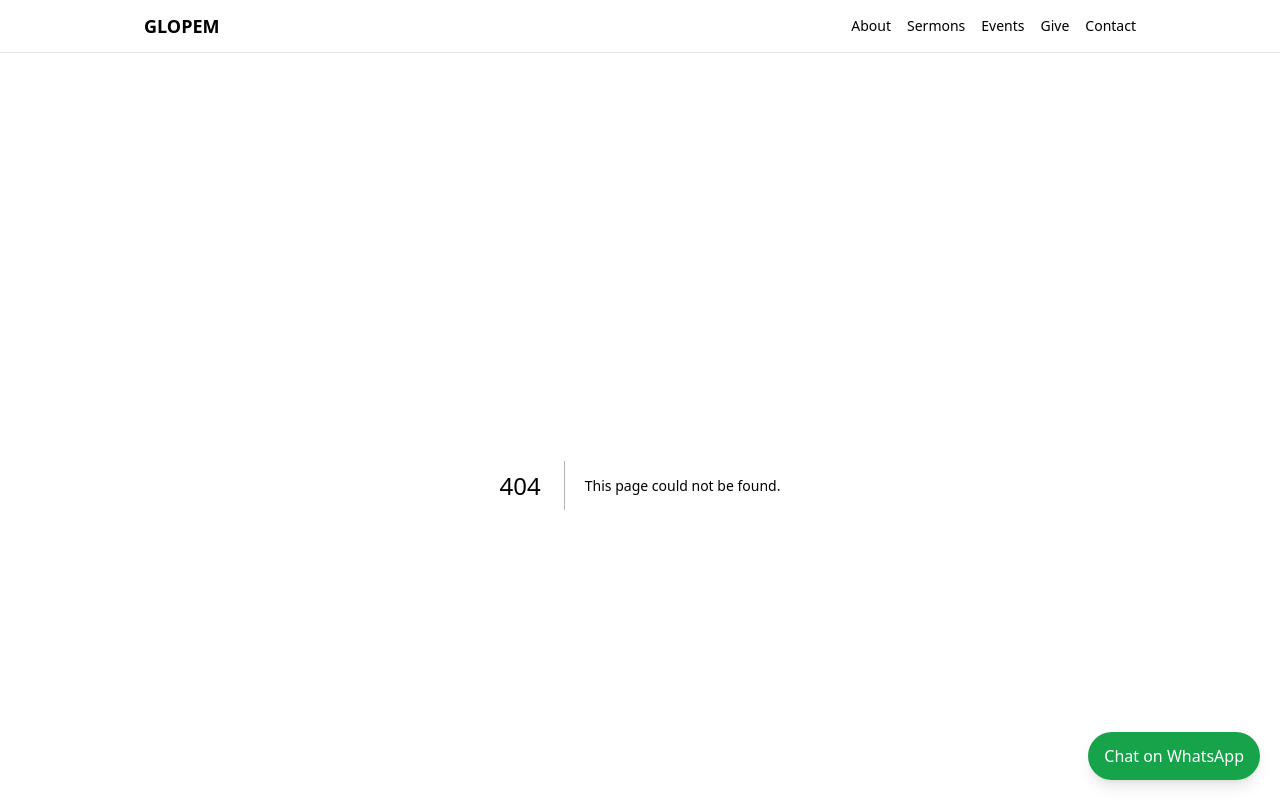
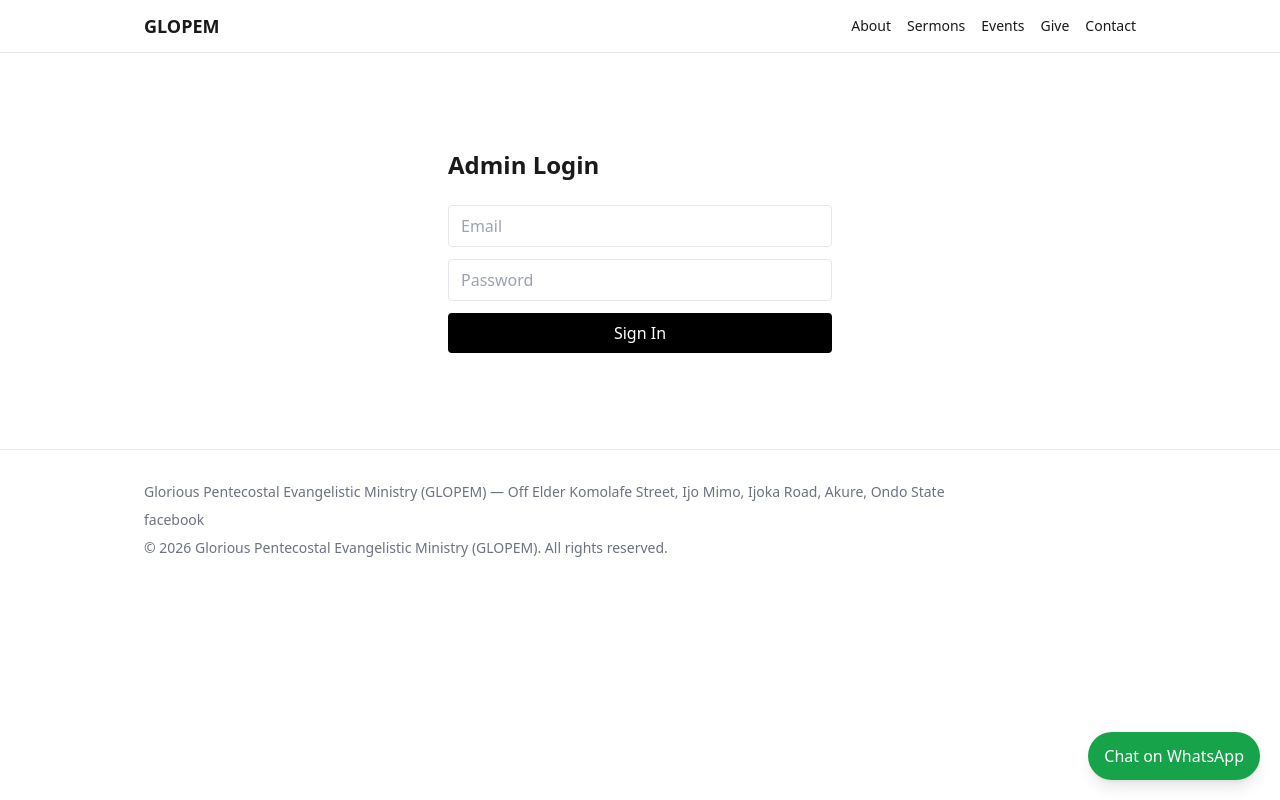
Before and after one commit to okivictor01-bit/Glopem, a Next.js app: page /admin/login in a window 1280 px wide. Before the commit this address had no page. Shown: the top 800 px of the page. Built offline with nearby package versions, Linux system fonts and the light colour scheme.

Commit message:
Create page.tsx

```diff
--- /dev/null
+++ b/app/admin/login/page.tsx
@@ -0,0 +1,66 @@
+"use client";
+
+import { useState } from "react";
+import { useRouter } from "next/navigation";
+import { supabase } from "@/lib/supabaseClient";
+
+export default function AdminLoginPage() {
+  const router = useRouter();
+  const [email, setEmail] = useState("");
+  const [password, setPassword] = useState("");
+  const [error, setError] = useState("");
+  const [loading, setLoading] = useState(false);
+
+  async function handleLogin(e: React.FormEvent) {
+    e.preventDefault();
+    setLoading(true);
+    setError("");
+
+    const { error } = await supabase.auth.signInWithPassword({
+      email,
+      password,
+    });
+
+    setLoading(false);
+
+    if (error) {
+      setError("Incorrect email or password.");
+      return;
+    }
+
+    router.push("/admin");
+    router.refresh();
+  }
+
+  return (
+    <div className="max-w-sm mx-auto mt-16">
+      <h1 className="text-2xl font-bold mb-6">Admin Login</h1>
+      <form onSubmit={handleLogin} className="grid gap-3">
+        <input
+          className="border rounded px-3 py-2"
+          placeholder="Email"
+          type="email"
+          value={email}
+          onChange={(e) => setEmail(e.target.value)}
+          required
+        />
+        <input
+          className="border rounded px-3 py-2"
+          placeholder="Password"
+          type="password"
+          value={password}
+          onChange={(e) => setPassword(e.target.value)}
+          required
+        />
+        <button
+          type="submit"
+          disabled={loading}
+          className="bg-black text-white rounded px-4 py-2 font-medium disabled:opacity-50"
+        >
+          {loading ? "Signing in…" : "Sign In"}
+        </button>
+        {error && <p className="text-red-600 text-sm">{error}</p>}
+      </form>
+    </div>
+  );
+}
```
